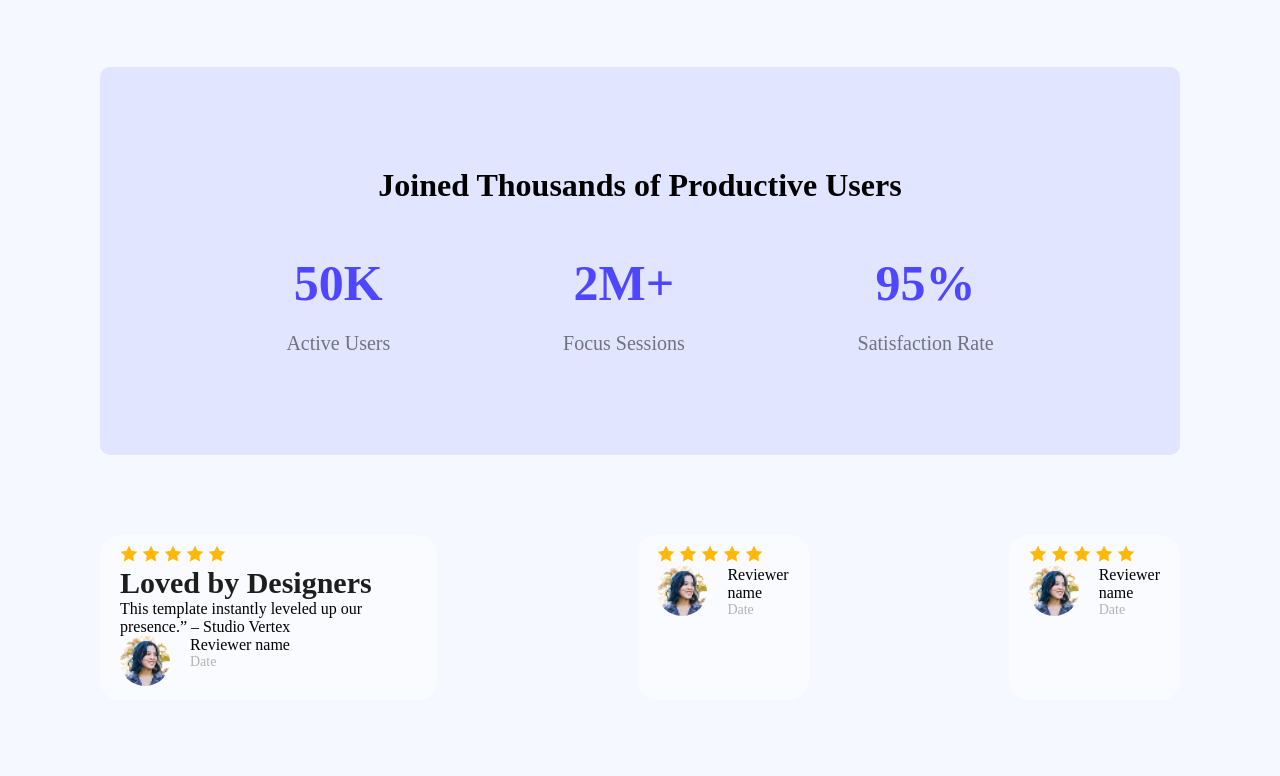
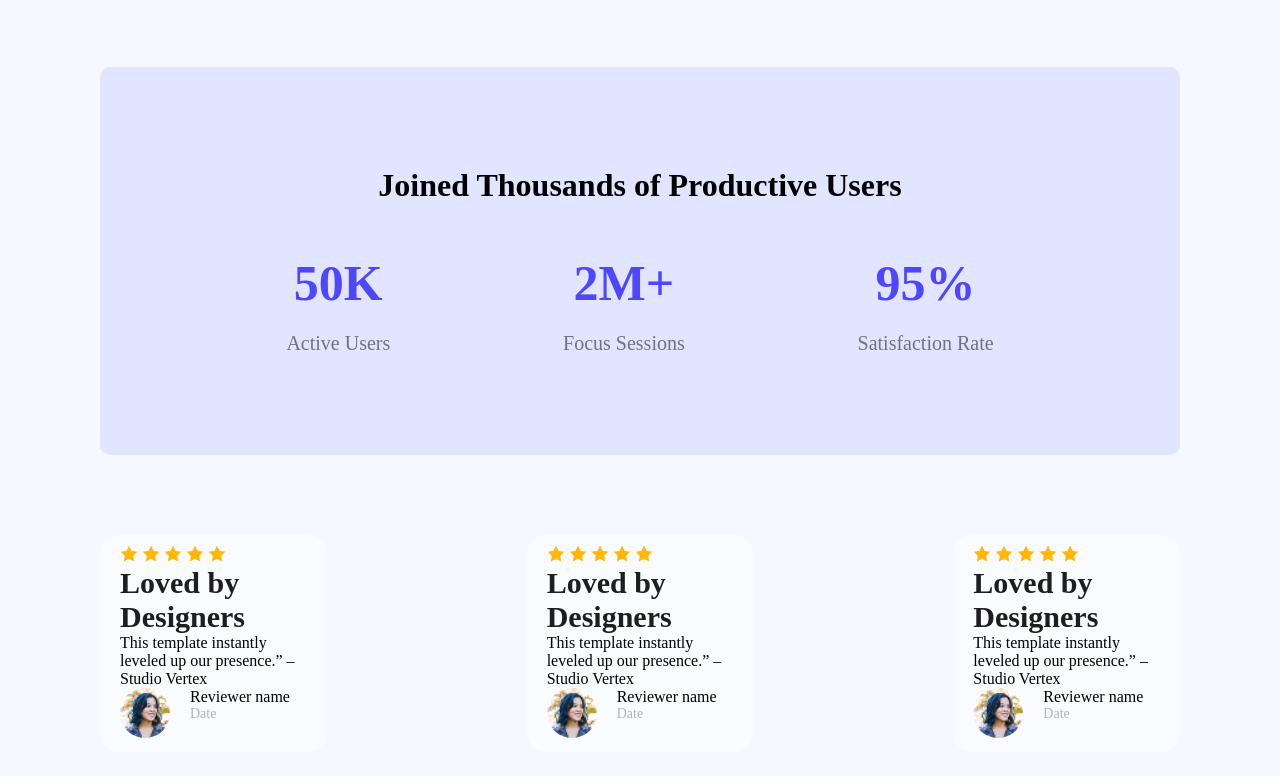
Before and after one commit to Noorjahan1/Assignment1, a plain HTML site: page index.html in a window 1280 px wide. Shown: the part 1045-1821 px from the top of the page. Before the commit the page ends 1795 px from the top, so only its background shows below. Drawn offline with Linux system fonts and the light colour scheme.

Commit message:
feed back revised

```diff
--- a/index.html
+++ b/index.html
@@ -68,6 +68,7 @@
                 <div class="avater">
                     <img src="./Assets/avatar.png" alt="avatar">
                 </div>
+
                 <div class="reviewerName">
                 <div class="name">
                     <p>Reviewer name</p>
@@ -88,6 +89,8 @@
                     <img src="./Assets/icon-star.png" alt="star">
                     <img src="./Assets/icon-star.png" alt="star">
                 </div>
+                <h2>Loved by Designers</h2>
+            <p>This template instantly leveled up our presence.” – Studio Vertex</p>
                 <div class="reviewerDetails">
                 <div class="avater">
                     <img src="./Assets/avatar.png" alt="avatar">
@@ -111,6 +114,8 @@
                     <img src="./Assets/icon-star.png" alt="star">
                     <img src="./Assets/icon-star.png" alt="star">
                 </div>
+                <h2>Loved by Designers</h2>
+            <p>This template instantly leveled up our presence.” – Studio Vertex</p>
                 <div class="reviewerDetails">
                 <div class="avater">
                     <img src="./Assets/avatar.png" alt="avatar">
```
